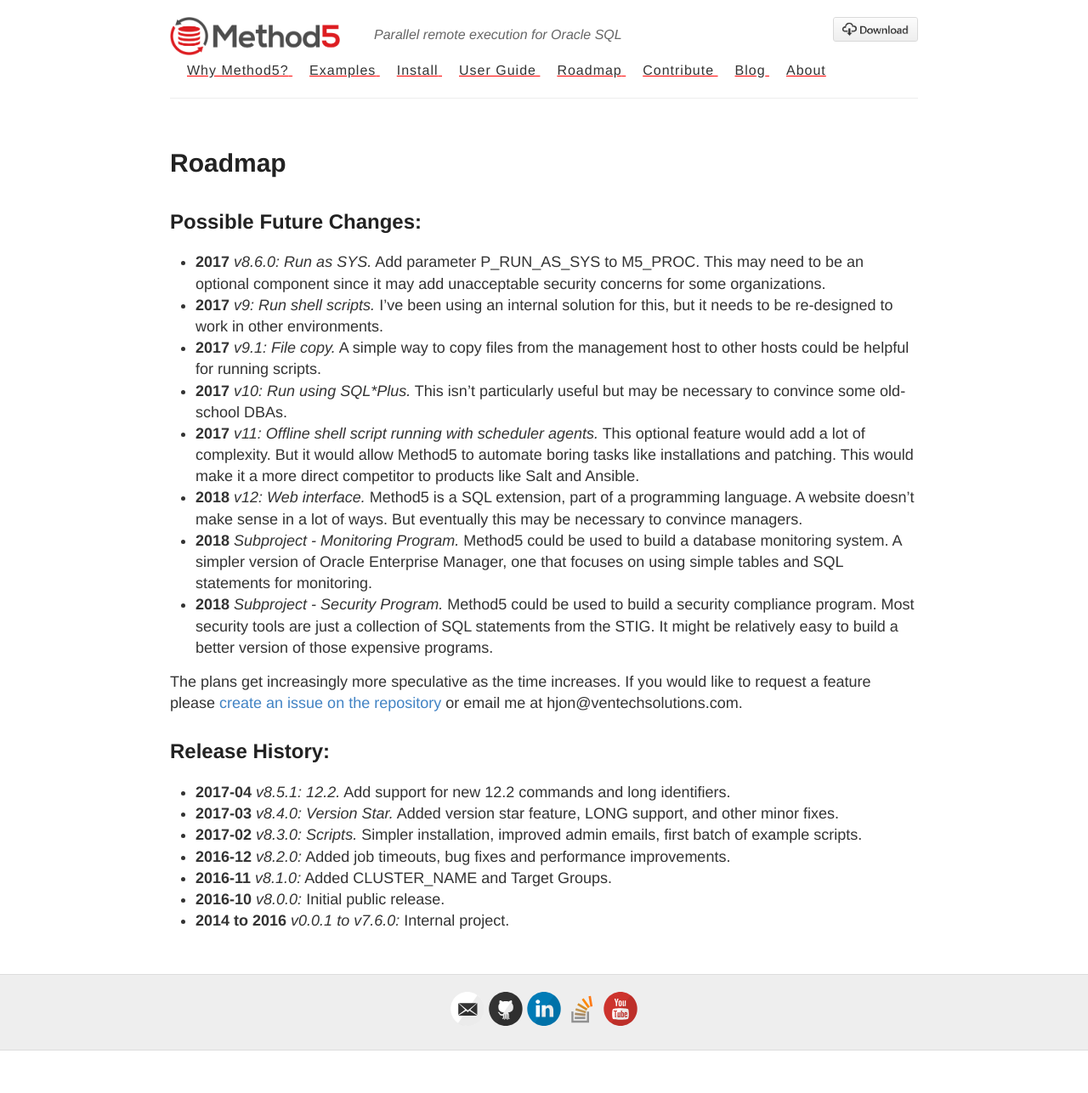
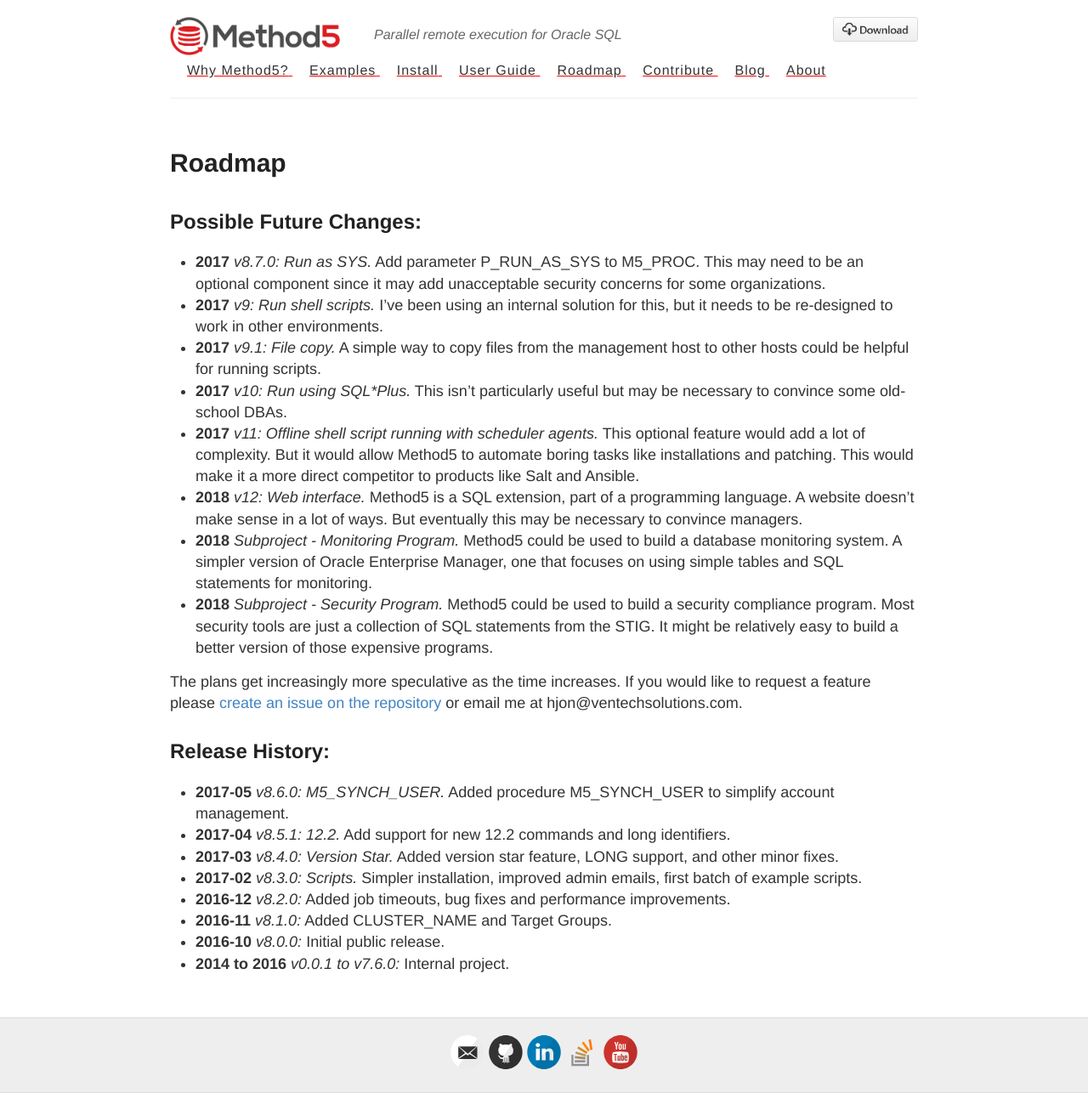
Before and after one commit to method5/method5.github.io, a Jekyll site: the page built from roadmap.md, in a window 1280 px wide. Shown: the whole page at 85% size. Built offline with Jekyll 4.4.1, drawn with Linux system fonts in a browser that asks for light colours; before the commit the page ends 1236 px from its top, so only the background shows below that.

Commit message:
May changes.

```diff
--- a/roadmap.md
+++ b/roadmap.md
@@ -6,7 +6,7 @@ title: Roadmap
 Possible Future Changes:
 ------------------------
 
-* **2017** _v8.6.0: Run as SYS._  Add parameter P_RUN_AS_SYS to M5_PROC.  This may need to be an optional component since it may add unacceptable security concerns for some organizations.
+* **2017** _v8.7.0: Run as SYS._  Add parameter P_RUN_AS_SYS to M5_PROC.  This may need to be an optional component since it may add unacceptable security concerns for some organizations.
 * **2017** _v9: Run shell scripts._  I've been using an internal solution for this, but it needs to be re-designed to work in other environments.
 * **2017** _v9.1: File copy._  A simple way to copy files from the management host to other hosts could be helpful for running scripts.
 * **2017** _v10: Run using SQL\*Plus._  This isn't particularly useful but may be necessary to convince some old-school DBAs.
@@ -21,6 +21,7 @@ The plans get increasingly more speculative as the time increases.  If you would
 Release History:
 ----------------
 
+* **2017-05** _v8.6.0: M5_SYNCH_USER._  Added procedure M5_SYNCH_USER to simplify account management.
 * **2017-04** _v8.5.1: 12.2._  Add support for new 12.2 commands and long identifiers.
 * **2017-03** _v8.4.0: Version Star._  Added version star feature, LONG support, and other minor fixes.
 * **2017-02** *v8.3.0: Scripts.* Simpler installation, improved admin emails, first batch of example scripts.
```
